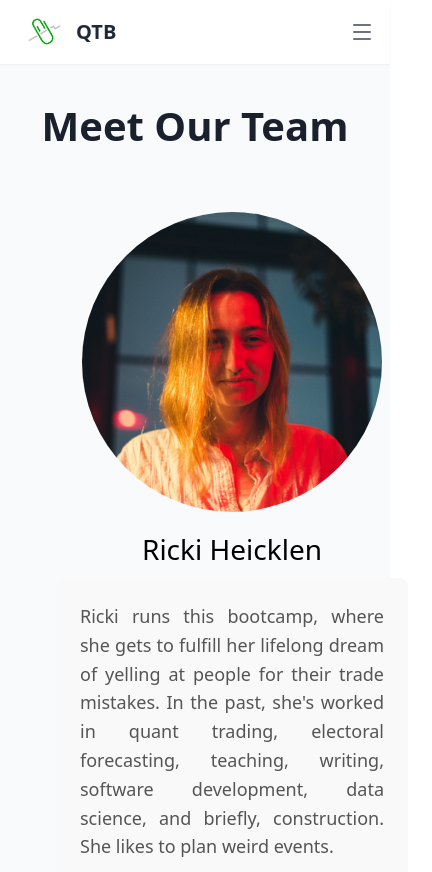
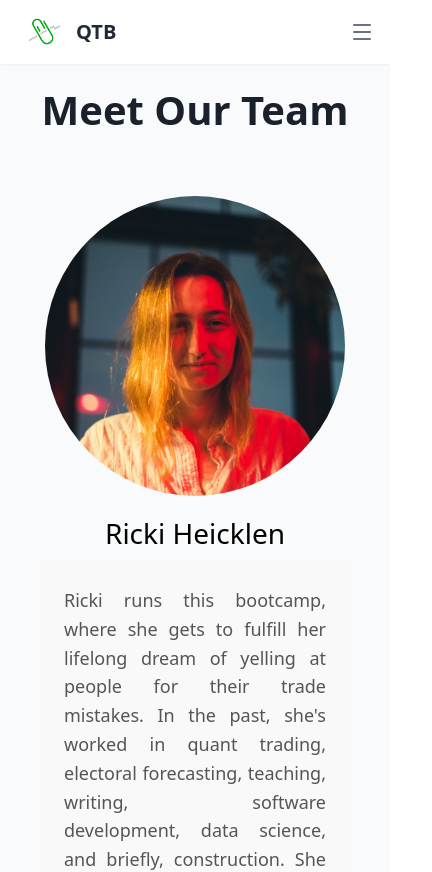
Before and after one commit to tradingbootcamp/website, a Vue app: page /team in a window 390 px wide. Shown: the top 872 px of the page, 432 px wide, since content can reach past the window. Built offline with nearby package versions, Linux system fonts and the light colour scheme.

Commit message:
fixing css for team members to improve mobile rendering

```diff
--- a/src/components/team.vue
+++ b/src/components/team.vue
@@ -76,10 +76,21 @@
 
 .team-grid {
   display: grid;
-  grid-template-columns: repeat(auto-fit, minmax(400px, 1fr));
-  gap: 2rem;
+  grid-template-columns: repeat(auto-fit, minmax(280px, 1fr));
+  gap: 1.5rem;
   justify-items: center;
   max-width: 1400px;
   margin: 0 auto;
 }
+
+@media (max-width: 640px) {
+  .team-grid {
+    grid-template-columns: 1fr;
+    gap: 1rem;
+  }
+
+  .team-page {
+    padding: 1rem;
+  }
+}
 </style>
```
